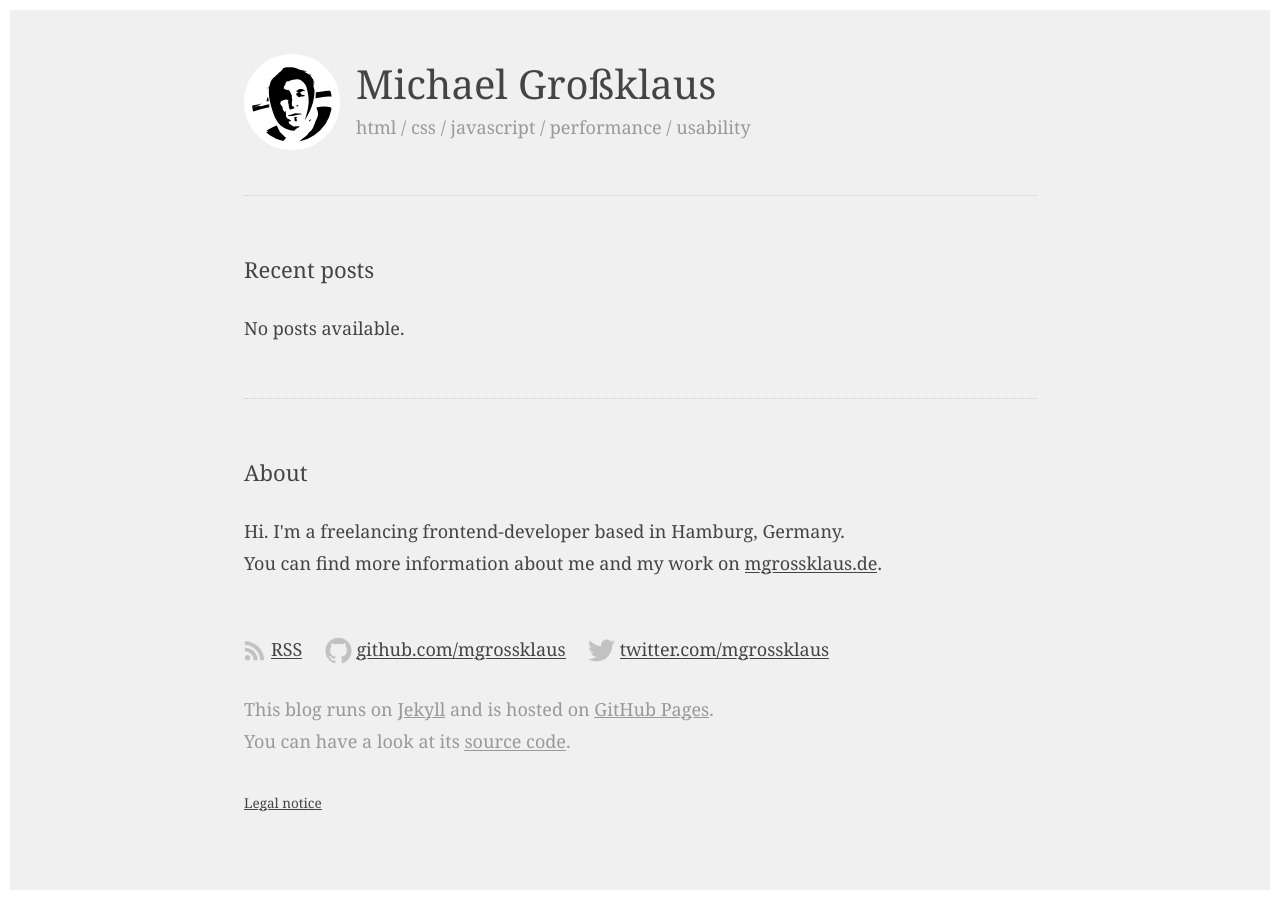
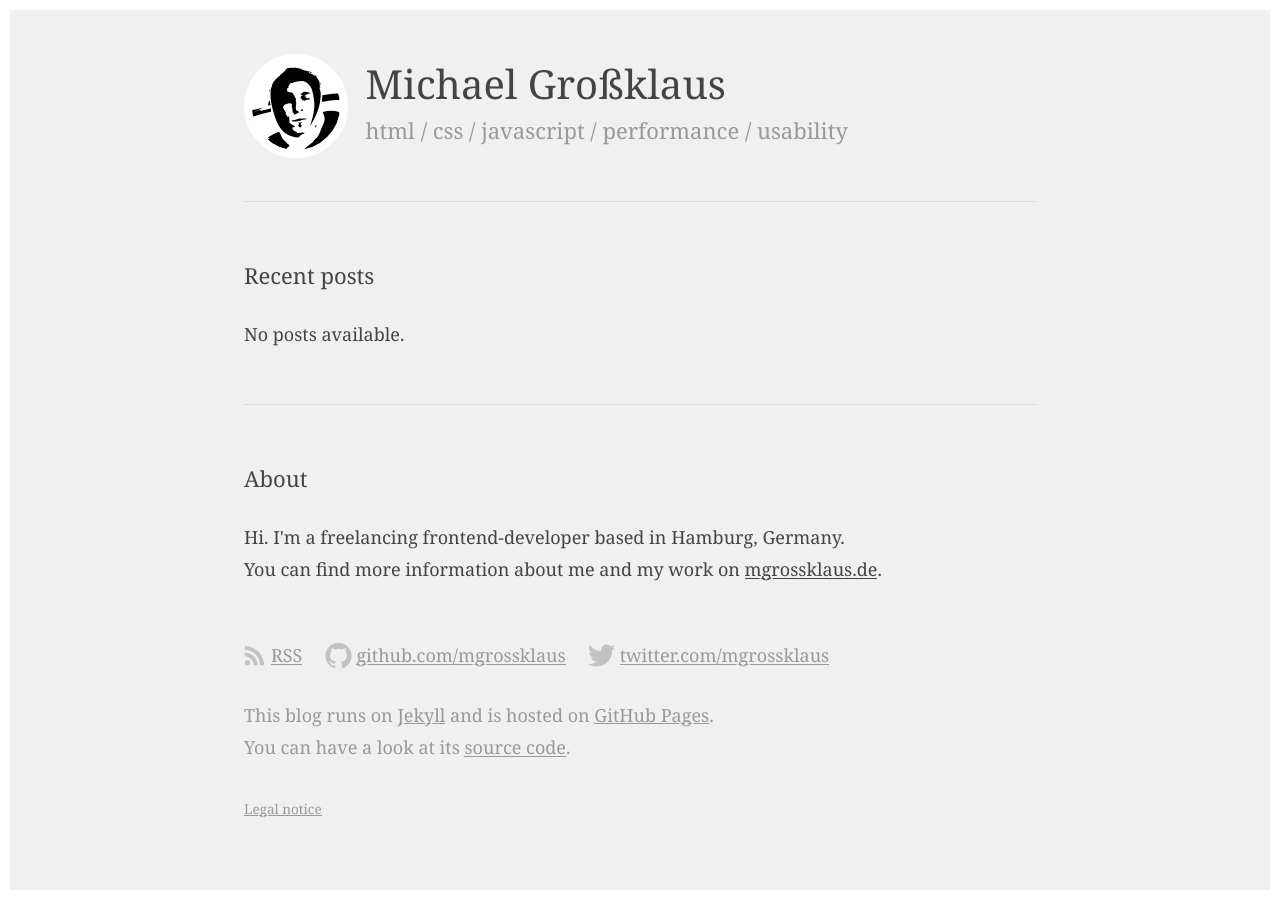
Before and after one commit to mgrsskls/blog, a Jekyll site: the page built from index.html, in a window 1280 px wide. Built offline with Jekyll 4.4.1, drawn with Linux system fonts in a browser that asks for light colours; some web fonts are replaced.

Commit message:
more css improvements

```diff
--- a/_includes/footer.html
+++ b/_includes/footer.html
@@ -2,17 +2,17 @@
 
   <ul class="footer__links">
     <li class="footer__item">
-      <a class="footer__link icon-link icon-link--rss" title="Subscribe the RSS feed" href="{{ "/feed.xml" | prepend: site.baseurl }}">RSS</a>
+      <a class="footer__link icon-link icon-link--rss" title="Subscribe the RSS feed" href="{{ "/feed.xml" | prepend: site.baseurl }}"><span class="icon-link__text">RSS</span></a>
     </li>
     <li class="footer__item">
-      <a class="footer__link icon-link icon-link--github" title="{{ site.title }} at GitHub" href="https://github.com/{{ site.username }}" target="_blank">github.com/{{ site.username }}</a>
+      <a class="footer__link icon-link icon-link--github" title="{{ site.title }} at GitHub" href="https://github.com/{{ site.username }}" target="_blank"><span class="icon-link__text">github.com/{{ site.username }}</span></a>
     </li>
     <li class="footer__item">
-      <a class="icon-link icon-link--twitter footer__link" title="{{ site.title }} at twitter" href="https://twitter.com/{{ site.username }}" target="_blank">twitter.com/{{ site.username }}</a>
+      <a class="icon-link icon-link--twitter footer__link" title="{{ site.title }} at twitter" href="https://twitter.com/{{ site.username }}" target="_blank"><span class="icon-link__text">twitter.com/{{ site.username }}</span></a>
     </li>
   </ul>
 
-  <p class="secondary-content">
+  <p>
     This blog runs on <a href="https://jekyllrb.com/" target="_blank">Jekyll</a> and is hosted on <a href="http://pages.github.com">GitHub Pages</a>.<br>
     You can have a look at its <a href="https://github.com/mgrossklaus/blog" target="_blank">source code</a>.
   </p>
--- a/_includes/mobile.scss
+++ b/_includes/mobile.scss
@@ -2,33 +2,32 @@
   body {
     padding: 4rem 3rem 0;
   }
-  .site-title {
-    font-size: 3rem;
-  }
-
   .footer__item {
     float: none;
     margin: 0 0 .5em;
   }
 }
 
-@media (max-width: 32rem) {
-  .site-title,
-  .site-subtitle {
-    float: none;
-    text-align: center;
-    line-height: 1.5em;
-  }
-  .site-title__link {
-    font-size: 2.2rem;
+@media (max-width: 36rem) {
+  .header__link {
+    font-size: 9vw;
 
     &::before {
       margin: 0 auto;
     }
   }
-
+  .header__link::before,
+  .header__title,
+  .header__subtitle {
+    float: none;
+    text-align: center;
+    line-height: 1.5em;
+  }
   .footer__item {
     float: none;
-    margin: 0 0 .5em;
+
+    &:not(:last-child) {
+      margin: 0 0 1em;
+    }
   }
 }
--- a/_includes/styles.scss
+++ b/_includes/styles.scss
@@ -44,6 +44,7 @@
 .header__link {
   text-decoration: none;
   display: block;
+  font-size: 4rem;
 
   &::before {
     content: '';
@@ -51,7 +52,7 @@
     height: 1em;
     width: 1em;
     border-radius: 50%;
-    font-size: 8rem;
+    font-size: 2.2em;
     float: left;
     margin: 0 .2em 0 0;
     border: .1em solid #fff;
@@ -66,15 +67,13 @@
     }
   }
 }
-.header__title {
-  font-size: 4rem;
-}
 .header__title,
 .header__subtitle {
   line-height: 1.5;
 }
 .header__subtitle {
   color: #999;
+  font-size: .55em;
 }
 
 /* +content */
@@ -94,28 +93,20 @@
 
   a {
     text-decoration: none;
-    background: linear-gradient(currentColor, currentColor) no-repeat;
-    background-size: 100% 1px;
-    background-position: 0 1.15em;
-    text-shadow: -.15em 0 #f0f0f0, .15em 0 #f0f0f0;
+
+    &:not(.posts-item__link):not(.icon-link),
+    .icon-link__text,
+    .posts-item__title {
+      background: linear-gradient(currentColor, currentColor) no-repeat;
+      background-size: 100% 1px;
+      background-position: 0 1.15em;
+      text-shadow: -.15em 0 #f0f0f0, .15em 0 #f0f0f0;
+    }
   }
 }
 
 .date {
   color: #aaa;
-}
-
-.secondary-content {
-  color: #999;
-
-  a {
-    color: inherit;
-
-    &:hover,
-    &:focus {
-      color: #444;
-    }
-  }
 }
 
 /* +posts */
@@ -127,17 +118,12 @@
   }
 }
 .posts-item__link {
-  text-decoration: none;
   display: block;
-  padding: 1em 0;
 
   &:hover,
   &:focus {
     border-bottom-color: #666;
   }
-}
-.posts-item__title {
-  text-decoration: underline;
 }
 
 /* +post */
@@ -181,7 +167,8 @@
 .post__content {
   img {
     display: block;
-    max-width: 100%
+    max-width: 100%;
+    height: auto;
   }
 
   iframe {
@@ -189,7 +176,7 @@
   }
 }
 .post__footer {
-  padding: 2em 0 0;
+  padding: 4em 0 0;
 
   li {
     margin: 0 1.5em 0 0;
@@ -205,8 +192,9 @@
 
 /* +icon-link */
 .icon-link {
+  display: block;
   position: relative;
-  margin: 0 0 0 1.5em;
+  padding: 0 0 0 1.5em;
 
   &::before {
     content: '';
@@ -214,8 +202,8 @@
     width: 1.5em;
     height: 1.5em;
     position: absolute;
-    left: -1.75em;
-    top: 0;
+    left: -0.25em;
+    top: .15em;
   }
 }
 .icon-link--twitter {
@@ -234,16 +222,29 @@
 
   }
 }
+.icon-link--back {
+  padding-left: .75em;
 
-.go-back {
   &::before {
     content: '«';
-    display: inline-block;
-    padding: 0 .25em 0 0;
+    left: 0;
+    top: -.1em;
   }
 }
 
 /* +footer */
+.footer {
+  color: #999;
+
+  a {
+    color: inherit;
+
+    &:hover,
+    &:focus {
+      color: #444;
+    }
+  }
+}
 .footer__links::after {
   content: '';
   display: block;
@@ -251,7 +252,10 @@
 }
 .footer__item {
   float: left;
-  margin: 0 1.5em 0 0;
+
+  &:not(:last-child) {
+    margin: 0 1.5em 0 0;
+  }
 }
 
 small {
--- a/_layouts/post.html
+++ b/_layouts/post.html
@@ -9,7 +9,7 @@
   </div>
 
   <ul class="post__footer">
-    <li><a class="go-back secondary-content" href="{{ site.baseurl }}/">back</a></li>
-    <li><a class="icon-link icon-link--twitter" href="https://twitter.com/home/?status={{page.title | url_encode }}%20{{site.url}}{{page.url}}" target="_blank">Tweet this</a></li>
+    <li><a class="icon-link icon-link--back" href="{{ site.baseurl }}/"><span class="icon-link__text">back</span></a></li>
+    <li><a class="icon-link icon-link--twitter" href="https://twitter.com/home/?status={{page.title | url_encode }}%20{{site.url}}{{page.url}}" target="_blank"><span class="icon-link__text">Tweet this</span></a></li>
   </ul>
 </article>
```
